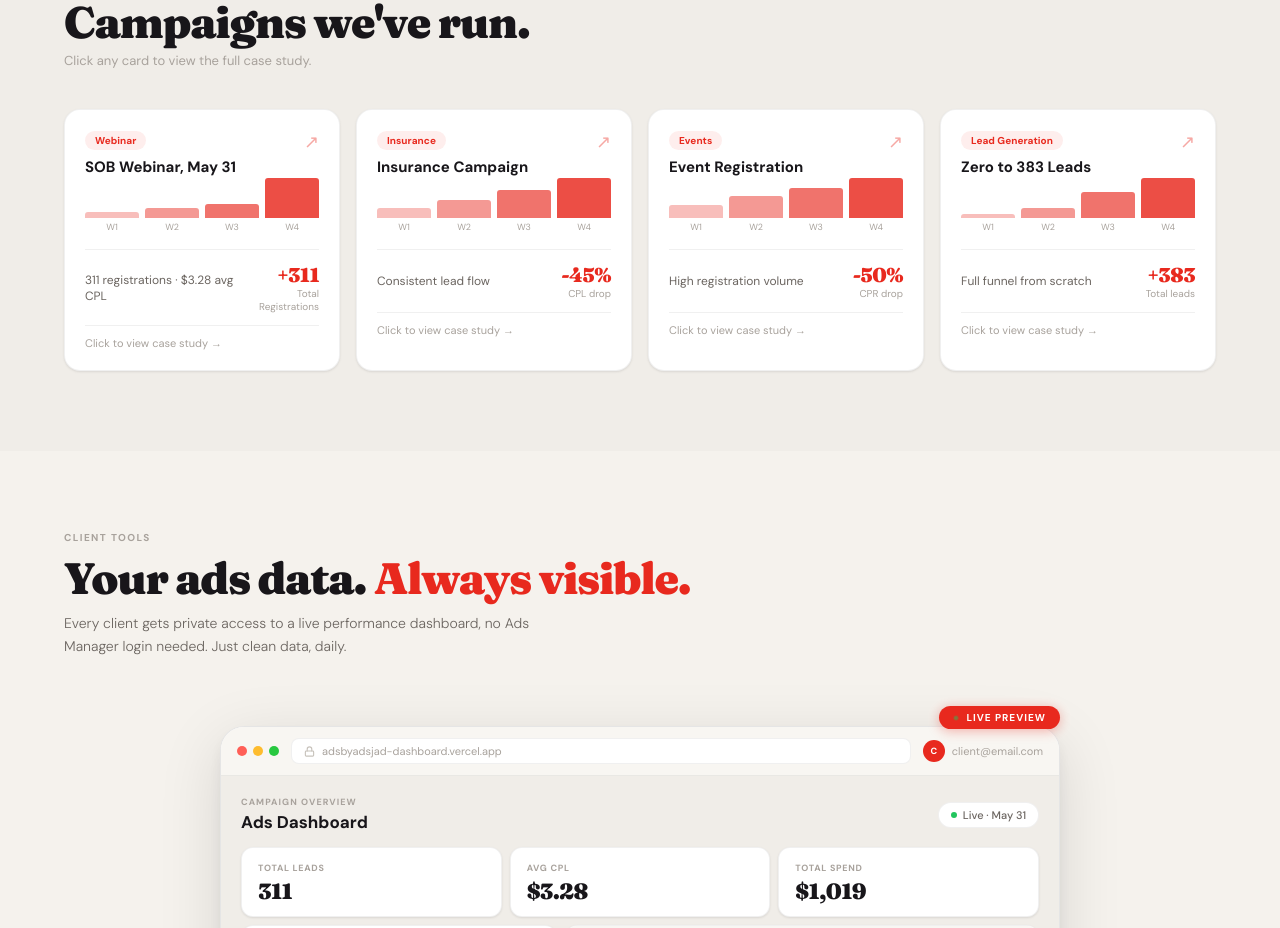
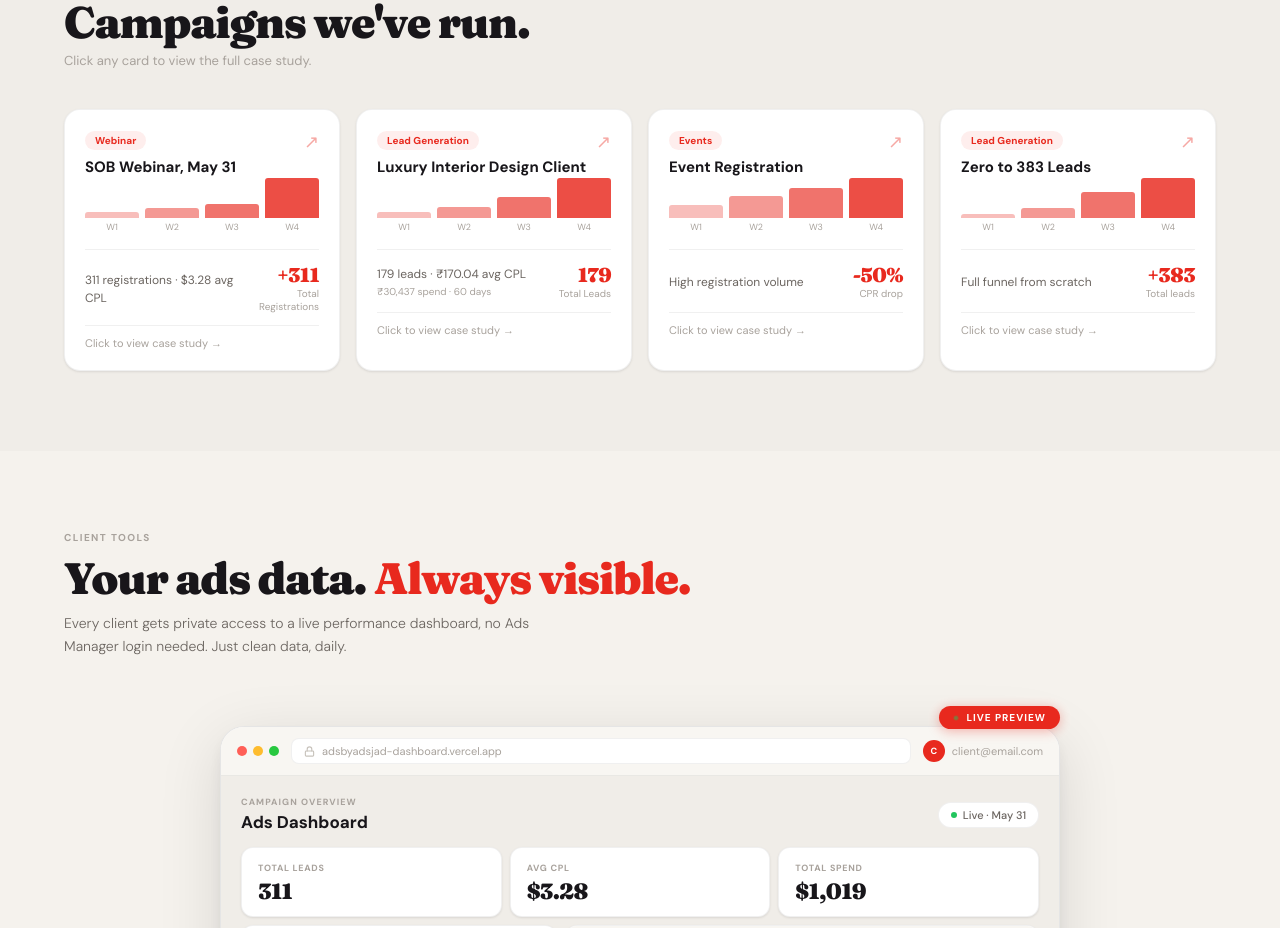
Before and after one commit to asjadbaig-boop/adsby-asjad-website, a React (Vite) app: page / in a window 1280 px wide. Shown: the part 6840-7768 px from the top of the page. Built offline with nearby package versions, Linux system fonts and the light colour scheme.

Commit message:
feat: update card 2 with Luxury Interior Design case study data and PDF viewer

```diff
--- a/src/components/Portfolio.jsx
+++ b/src/components/Portfolio.jsx
@@ -18,18 +18,20 @@ const CAMPAIGNS = [
   },
   {
     id: 2,
-    name: 'Insurance Campaign',
-    tag: 'Insurance',
-    metric: 'Consistent lead flow',
-    pdfLink: '#',
+    name: 'Luxury Interior Design Client',
+    tag: 'Lead Generation',
+    metric: '179 leads · ₹170.04 avg CPL',
+    subMetric: '₹30,437 spend · 60 days',
+    pdfLink: '/casestudies/casestudy_IP.pdf',
+    useViewer: true,
     chartData: [
-      { day: 'W1', cpl: 60, leads: 8 },
-      { day: 'W2', cpl: 52, leads: 14 },
-      { day: 'W3', cpl: 41, leads: 22 },
-      { day: 'W4', cpl: 33, leads: 31 },
+      { day: 'W1', cpl: 280, leads: 28 },
+      { day: 'W2', cpl: 210, leads: 52 },
+      { day: 'W3', cpl: 185, leads: 95 },
+      { day: 'W4', cpl: 170, leads: 179 },
     ],
-    improvement: '-45%',
-    improvementLabel: 'CPL drop',
+    improvement: '179',
+    improvementLabel: 'Total Leads',
   },
   {
     id: 3,
@@ -97,7 +99,7 @@ export default function Portfolio() {
           {CAMPAIGNS.map((c) => (
             <a
               key={c.id}
-              href={c.pdfLink}
+              href={c.useViewer ? 'https://docs.google.com/viewer?url=' + encodeURIComponent(window.location.origin + c.pdfLink) + '&embedded=false' : c.pdfLink}
               target="_blank"
               rel="noopener noreferrer"
               className="portfolio-case-card"
@@ -114,7 +116,10 @@ export default function Portfolio() {
               </div>
               <MiniChart data={c.chartData} />
               <div style={{ display: 'flex', justifyContent: 'space-between', alignItems: 'center', marginTop: '12px', paddingTop: '12px', borderTop: '1px solid var(--border-1)' }}>
-                <span style={{ fontSize: '12px', color: 'var(--text-2)', fontFamily: 'var(--font-sans)' }}>{c.metric}</span>
+                <div>
+                  <span style={{ fontSize: '12px', color: 'var(--text-2)', fontFamily: 'var(--font-sans)' }}>{c.metric}</span>
+                  {c.subMetric && <div style={{ fontSize: '10px', color: 'var(--text-3)', fontFamily: 'var(--font-sans)', marginTop: '3px' }}>{c.subMetric}</div>}
+                </div>
                 <div style={{ textAlign: 'right' }}>
                   <div style={{ fontFamily: 'var(--font-display)', fontWeight: 900, fontSize: '20px', color: '#E8291E', letterSpacing: '-0.03em' }}>{c.improvement}</div>
                   <div style={{ fontSize: '10px', color: 'var(--text-3)', fontFamily: 'var(--font-sans)' }}>{c.improvementLabel}</div>
```
